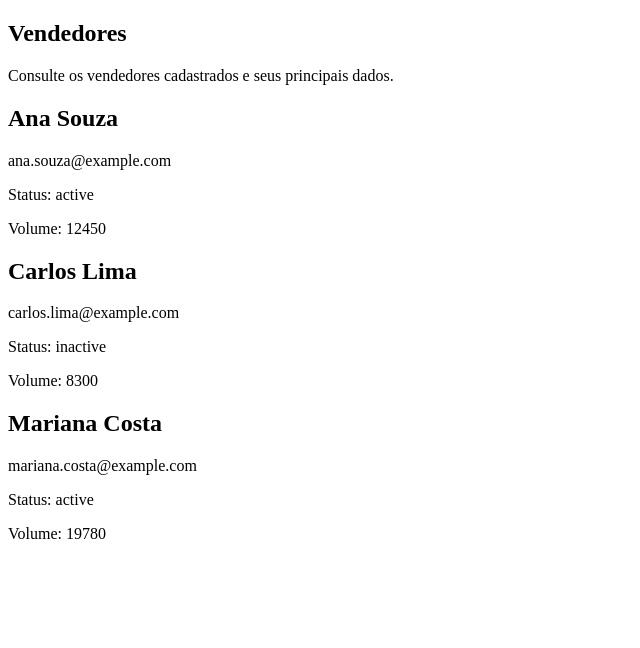
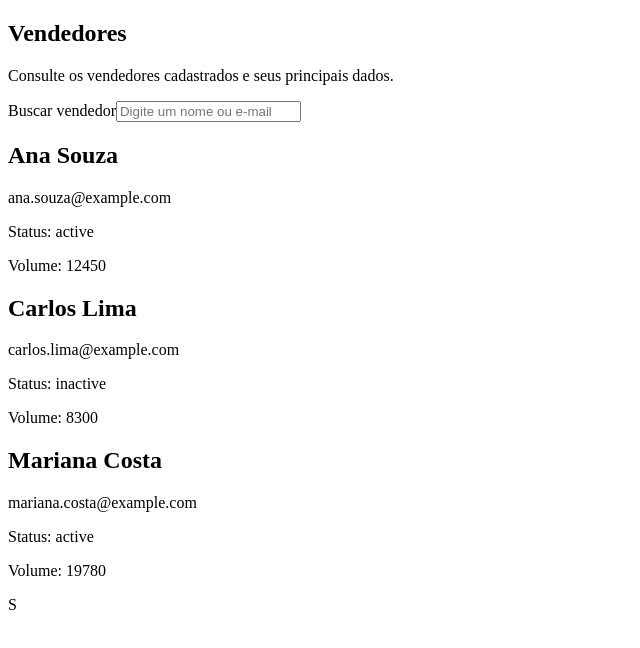
Before and after one commit to aczaffalon/seller-flow, an Angular app: page /sellers in a window 1280 px wide. Shown: the top 648 px of the page, without its empty margins (0-640 px from the left). Built offline with nearby package versions, Linux system fonts and the light colour scheme.

Commit message:
feat: prepare sellers page for search

```diff
--- a/src/app/features/sellers/sellers.html
+++ b/src/app/features/sellers/sellers.html
@@ -1,12 +1,21 @@
-<section>
-  <header>
+<section class="sellers">
+  <header class="sellers__header">
     <h1>Vendedores</h1>
     <p>Consulte os vendedores cadastrados e seus principais dados.</p>
   </header>
 
-  <div>
+  <div class="sellers__controls">
+    <label for="seller-search">Buscar vendedor</label>
+    <input
+      id="seller-search"
+      type="search"
+      placeholder="Digite um nome ou e-mail"
+    />
+  </div>
+
+  <div class="sellers__list">
     @for (seller of sellers; track seller.id) {
-    <article>
+      <article class="seller-card">
         <h2>{{ seller.name }}</h2>
         <p>{{ seller.email }}</p>
         <p>Status: {{ seller.status }}</p>
@@ -16,4 +25,4 @@
       <p>Nenhum vendedor encontrado.</p>
     }
   </div>
-</section>
+</section>  S
```
Lines whose indentation alone changed are shown as unchanged.
